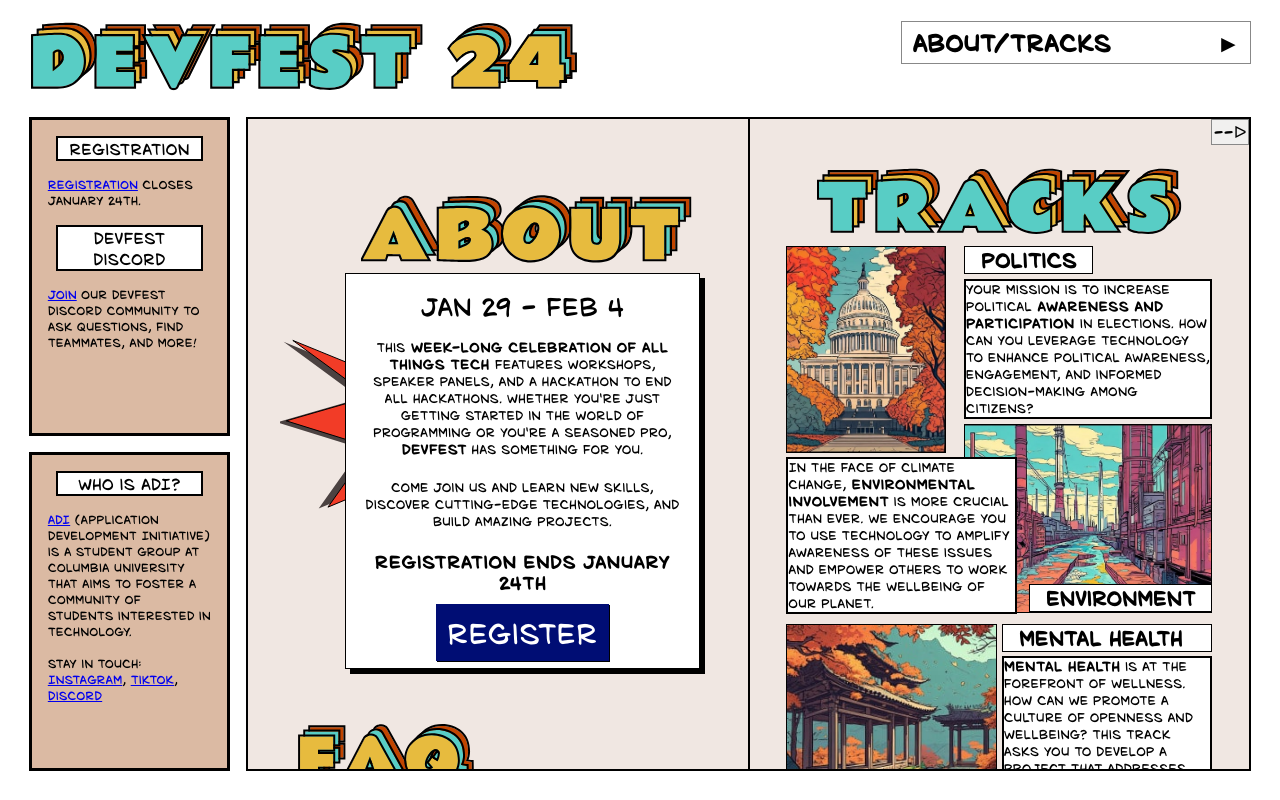
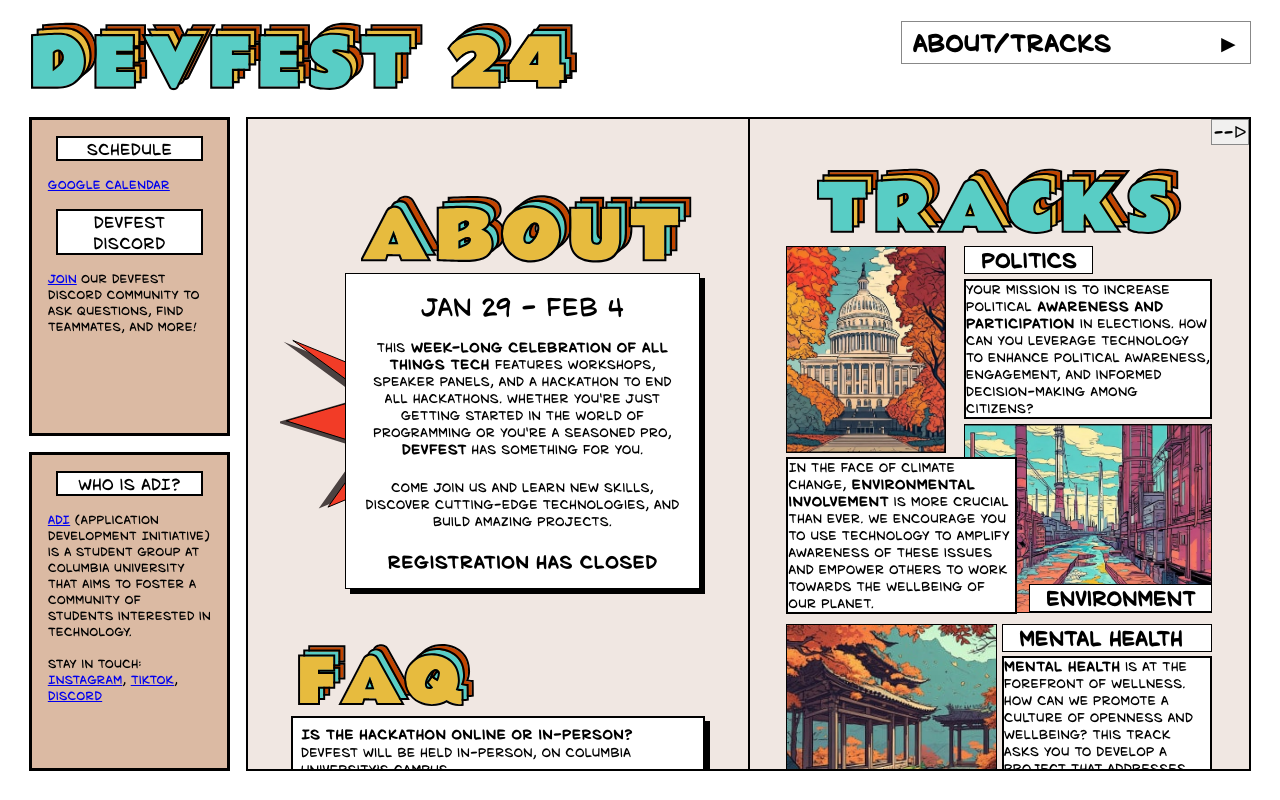
Before and after one commit to adicu/devfest-2024, a Next.js app: page / in a window 1280 px wide. Built offline with nearby package versions, Linux system fonts and the light colour scheme.

Commit message:
Prepared registration closed option

```diff
--- a/next.config.js
+++ b/next.config.js
@@ -5,6 +5,7 @@ const nextConfig = {
     testing: true,
     mobileWidth: "1000px",
     bigWidth: "2000px",
+    registrationClosed: true,
   },
   async redirects() {
     return [
--- a/src/components/Pages.jsx
+++ b/src/components/Pages.jsx
@@ -84,8 +84,6 @@ export function getPageDictionary(
         inverted_dict[dict[key]] = Number(key);
       }
     }
-    console.log("Inverted Dict is " + inverted_dict);
-
     return inverted_dict;
   }
 
@@ -117,8 +115,6 @@ export function getPageDictionary(
         desktop_dict[otherPage] = res;
       }
     }
-
-    console.log(desktop_dict);
     return desktop_dict;
   }
 
--- a/src/components/Sidepane.jsx
+++ b/src/components/Sidepane.jsx
@@ -2,6 +2,9 @@ import styled from "@emotion/styled";
 
 const textSize = "1.5vh";
 const titleSize = "2vh";
+
+const gcal_url =
+  "https://calendar.google.com/calendar/embed?showNav=0&showPrint=0&showCalendars=0&mode=week&wkst=2&src=c_bc14c15f5902a9aed966310e493cb9ec59ddcec237bd2963bb4f67a019bbf35a%40group.calendar.google.com&dates=20240129%2F20240204";
 
 const Sidepane = (props) => {
   const Container = styled.div`
@@ -98,10 +101,22 @@ const Sidepane = (props) => {
     <Container className="mobile-hidden">
       <FlexContainer>
         <LinksPane>
-          <TextBox>Registration</TextBox>
+          {process.env.registrationClosed ? (
+            <></>
+          ) : (
+            <>
+              <TextBox>Registration</TextBox>
+              <p>
+                <a href="https://forms.gle/JUZKqNf16qDa63HY9">Registration</a>{" "}
+                closes January 24th.
+              </p>
+            </>
+          )}
+          <TextBox>Schedule </TextBox>
           <p>
-            <a href="https://forms.gle/JUZKqNf16qDa63HY9">Registration</a> closes January 24th.
+            <a href={gcal_url}>Google Calendar</a>
           </p>
+
           <TextBox>Devfest Discord</TextBox>
           <p>
             <a href="https://discord.gg/9VtwmYVRnH">Join</a> our Devfest Discord
--- a/src/components/pages/home/HomePage.jsx
+++ b/src/components/pages/home/HomePage.jsx
@@ -155,11 +155,17 @@ const HomePage = (props) => {
           and build amazing projects.
         </p>
         <br />
-        <h5 className="font-bold">Registration Ends January 24th</h5>
-        <br />
-        <RegisterButton href="https://forms.gle/JUZKqNf16qDa63HY9">
-          Register
-        </RegisterButton>
+        {process.env.registrationClosed ? (
+          <h5 className="font-bold">Registration has Closed</h5>
+        ) : (
+          <>
+            <h5 className="font-bold">Registration Ends January 24th</h5>
+            <br />
+            <RegisterButton href="https://forms.gle/JUZKqNf16qDa63HY9">
+              Register
+            </RegisterButton>
+          </>
+        )}
       </AboutDiv>
       <br />
       <FAQImage
--- a/src/components/pages/schedule/DayPage.jsx
+++ b/src/components/pages/schedule/DayPage.jsx
@@ -45,10 +45,6 @@ const DayPage = (props) => {
         {dayOfWeek} {date}
       </h1>
 
-      <a href="https://calendar.google.com/calendar/embed?showNav=0&showPrint=0&showCalendars=0&mode=week&wkst=2&src=c_bc14c15f5902a9aed966310e493cb9ec59ddcec237bd2963bb4f67a019bbf35a%40group.calendar.google.com&dates=20240129%2F20240204">
-        <h2>Google Calendar</h2>
-      </a>
-
       {events.map((event, eventIndex) => (
         <h2 key={eventIndex}>
           {event.Time} - {event["Event name"]}
@@ -56,6 +52,10 @@ const DayPage = (props) => {
           {event["Speaker name"]}
         </h2>
       ))}
+
+      <a href="https://calendar.google.com/calendar/embed?showNav=0&showPrint=0&showCalendars=0&mode=week&wkst=2&src=c_bc14c15f5902a9aed966310e493cb9ec59ddcec237bd2963bb4f67a019bbf35a%40group.calendar.google.com&dates=20240129%2F20240204">
+        <h2>Google Calendar</h2>
+      </a>
     </Container>
   );
 };
```
